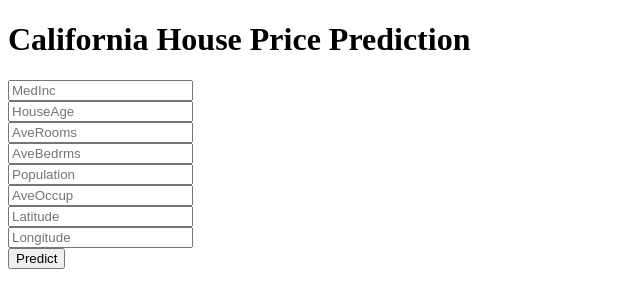
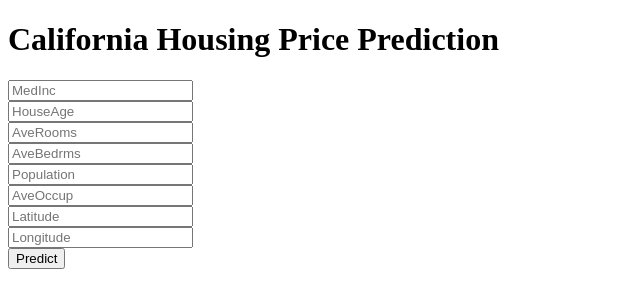
Before and after one commit to Aryog/California_Housing_Pred, a Flask app: page / in a window 1280 px wide. Shown: the top 308 px of the page, without its empty margins (0-640 px from the left). Run offline with Flask 3, Linux system fonts and the light colour scheme; parts of the project's set-up code (start-up, migrations or seed data) failed here and were passed over.

Commit message:
typo to check workflow

```diff
--- a/templates/home.html
+++ b/templates/home.html
@@ -14,7 +14,7 @@
 
 <body>
     <div class="login">
-        <h1>California House Price Prediction</h1>
+        <h1>California Housing Price Prediction</h1>
 
         <!-- Main Input For Receiving Query to our ML -->
         <form action="{{ url_for('predict')}}" method="post">
```
